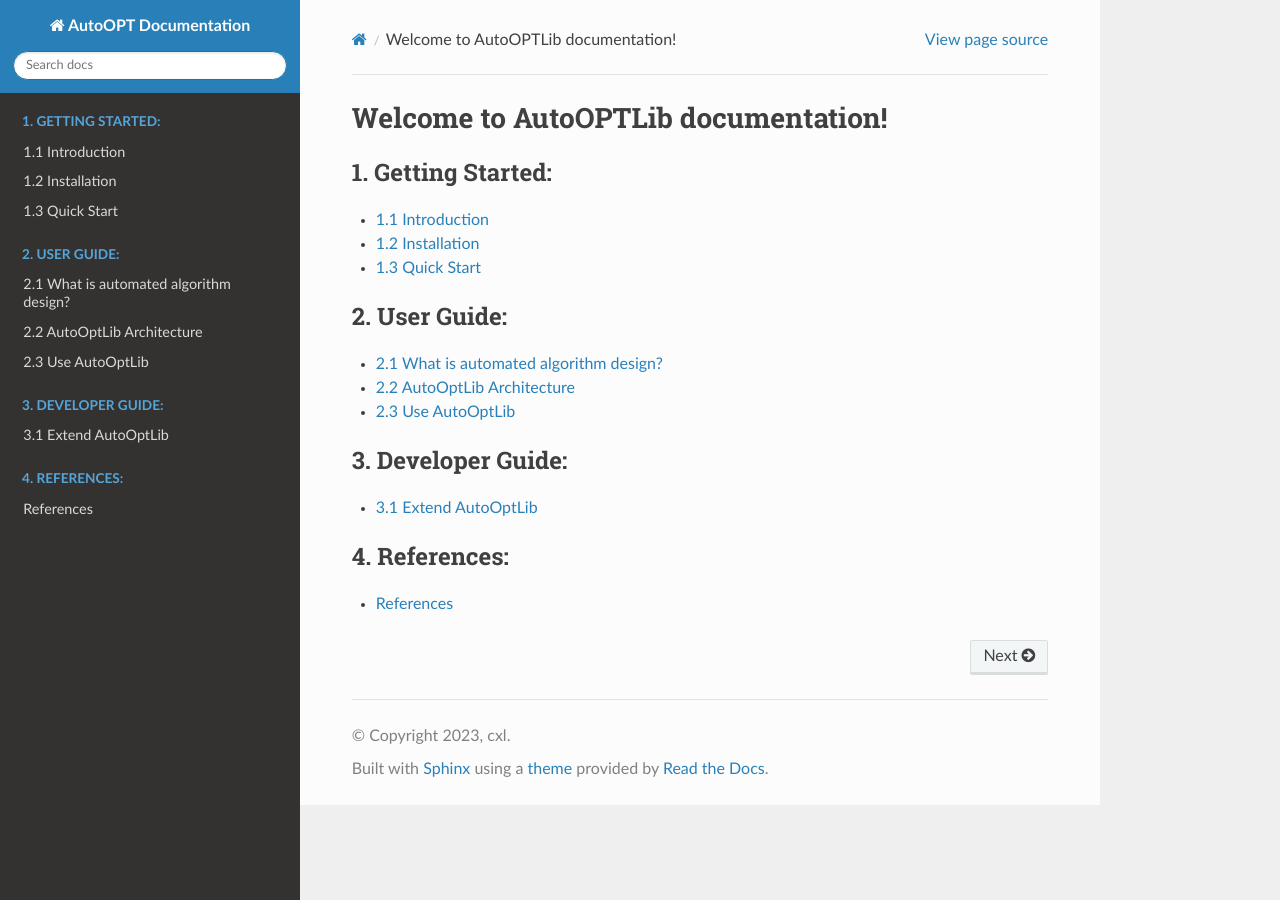
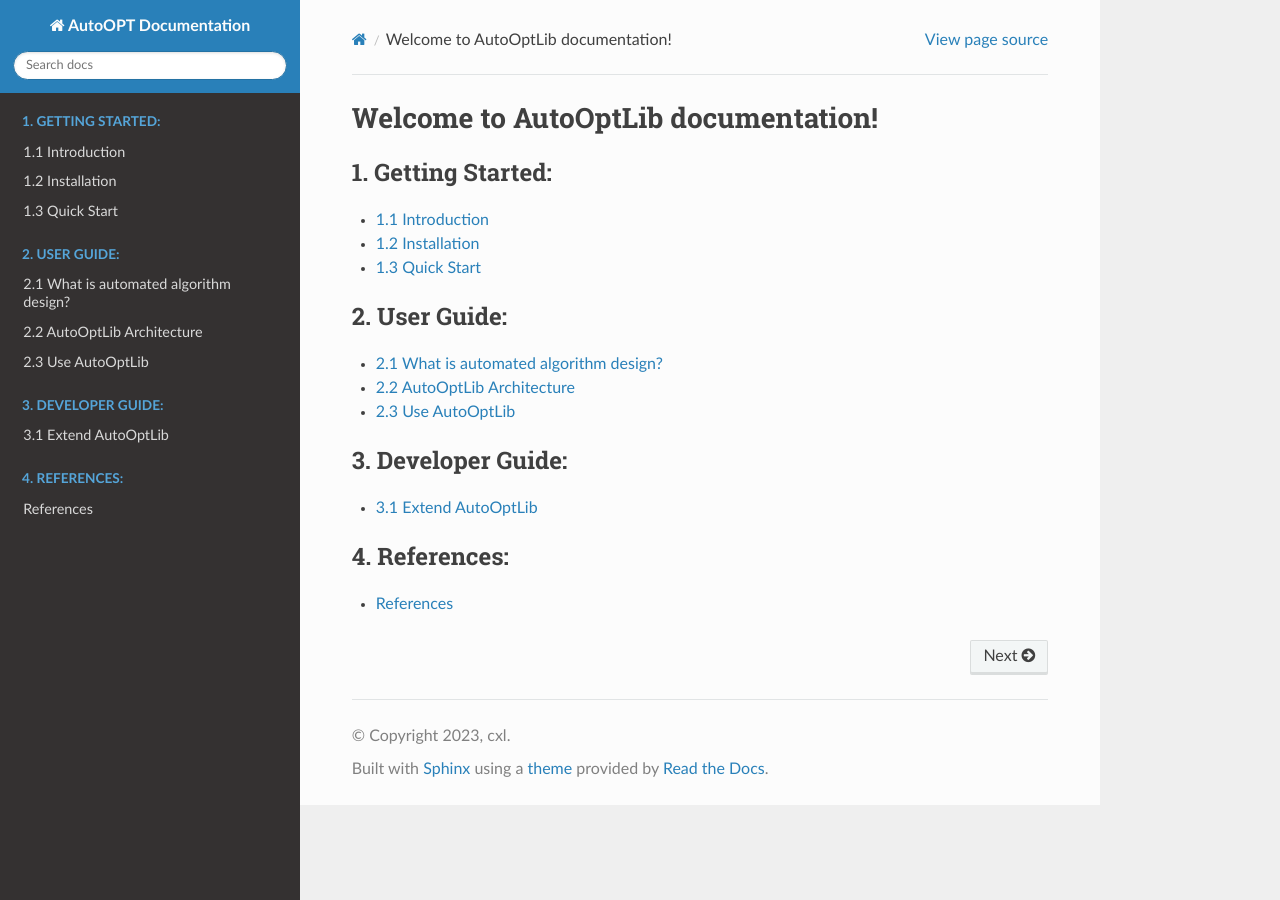
Before and after one commit to 524130120/AutoOPT, a Sphinx documentation site: the page built from source/index.rst, in a window 1280 px wide. Built offline with Sphinx 7.4.7 and the Read the Docs theme 2.0.0, drawn with Linux system fonts in a browser that asks for light colours.

```diff
--- a/source/index.rst
+++ b/source/index.rst
@@ -1,9 +1,9 @@
-.. AutoOPTLib documentation master file, created by
+.. AutoOptLib documentation master file, created by
    sphinx-quickstart on Tue Sep 19 17:43:11 2023.
    You can adapt this file completely to your liking, but it should at least
    contain the root `toctree` directive.
 
-Welcome to AutoOPTLib documentation!
+Welcome to AutoOptLib documentation!
 ======================================
 
 .. toctree::
```
